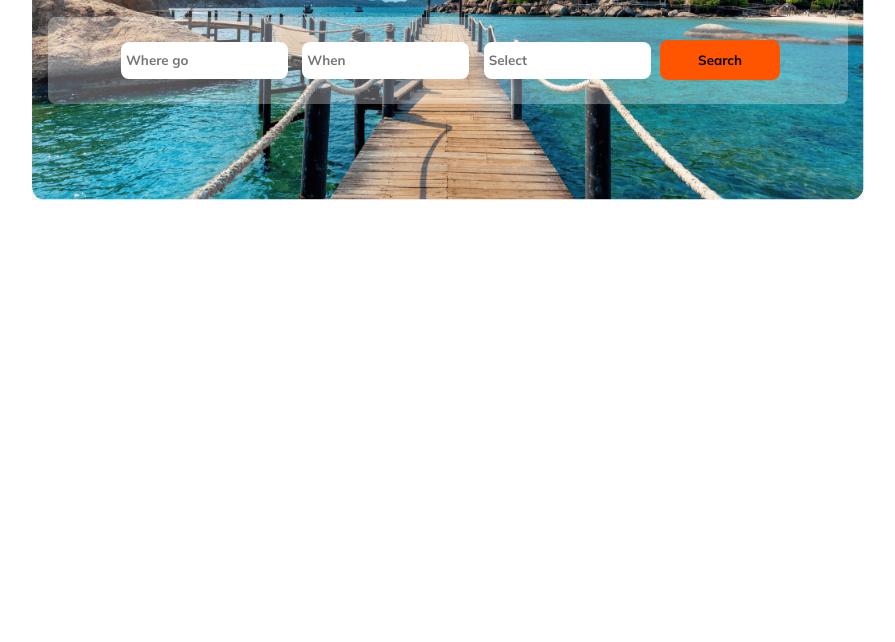
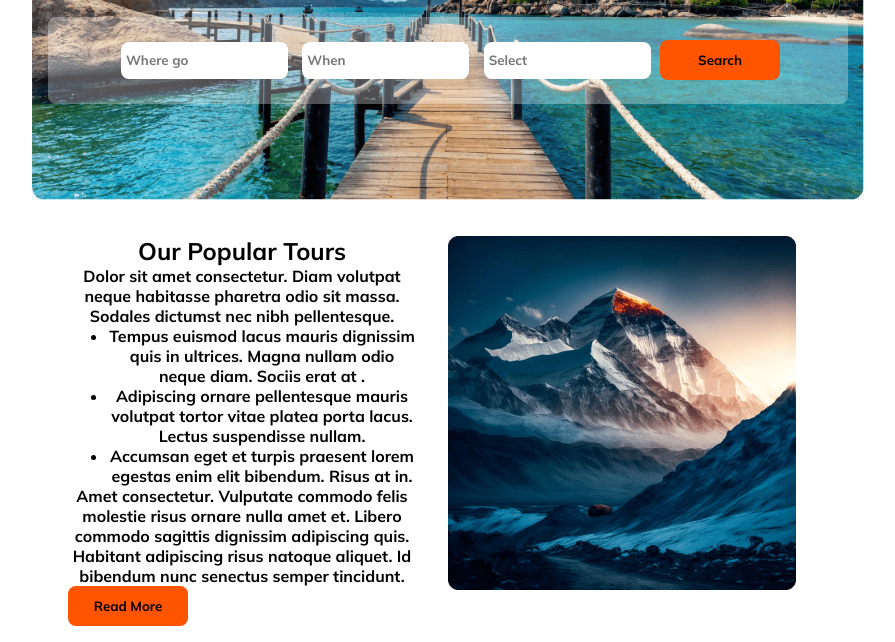
Before and after one commit to tzmehedy/Hero_Travel_Main, a plain HTML site: page index.html in a window 1280 px wide. Shown: the part 267-909 px from the top of the page, without its empty margins (228-1123 px from the left). Before the commit the page ends 800 px from the top, so only its background shows below. Drawn offline with Linux system fonts and the light colour scheme.

Commit message:
our popular section complete

```diff
--- a/index.html
+++ b/index.html
@@ -49,5 +49,29 @@
     </section>
     <!-- banner section end -->
 
+    <!-- Our popular section start  -->
+    <section class="pupular_section_container">
+                <div class="pupular_section_container_text">
+                    <h1>Our Popular Tours</h1>
+                    <p>Dolor sit amet consectetur. Diam volutpat neque habitasse pharetra odio sit massa. Sodales dictumst nec nibh
+                    pellentesque.</p>
+                    <ul type="disc">
+                        <li>Tempus euismod lacus mauris dignissim quis in ultrices. Magna nullam odio neque diam. Sociis erat at .</li>
+                        <li>Adipiscing ornare pellentesque mauris volutpat tortor vitae platea porta lacus. Lectus suspendisse nullam.</li>
+                        <li>Accumsan eget et turpis praesent lorem egestas enim elit bibendum. Risus at in.</li>
+                    </ul>
+                    <p>Amet consectetur. Vulputate commodo felis molestie risus
+                    ornare nulla amet et. Libero commodo sagittis dignissim adipiscing quis. Habitant adipiscing risus natoque aliquet. Id
+                    bibendum nunc senectus semper tincidunt.</p>
+                    <button class="primary_btn">Read More</button>
+                </div>
+
+                <div>
+                    <img class="pupular_section_container_img" src="./images/Rectangle 4.png" alt="">
+                </div>
+
+    </section>
+    <!-- Our popular section end -->
+
 </body>
 </html>
--- a/styles/style.css
+++ b/styles/style.css
@@ -79,6 +79,24 @@ nav {
   border: 0;
   border-radius: 8px;
 }
+.pupular_section_container{
+    display: flex;
+    margin-left: 40px;
+
+}
+.pupular_section_container div{
+    width: 50%;
+    margin: 1em;
+}
+.pupular_section_container_img{
+    width: 100%;
+}
+.pupular_section_container_text{
+    text-align: justify;
+}
+.pupular_section_container_text{
+    text-align: start;
+}
 
 /* media query for mobile device */
 
```
